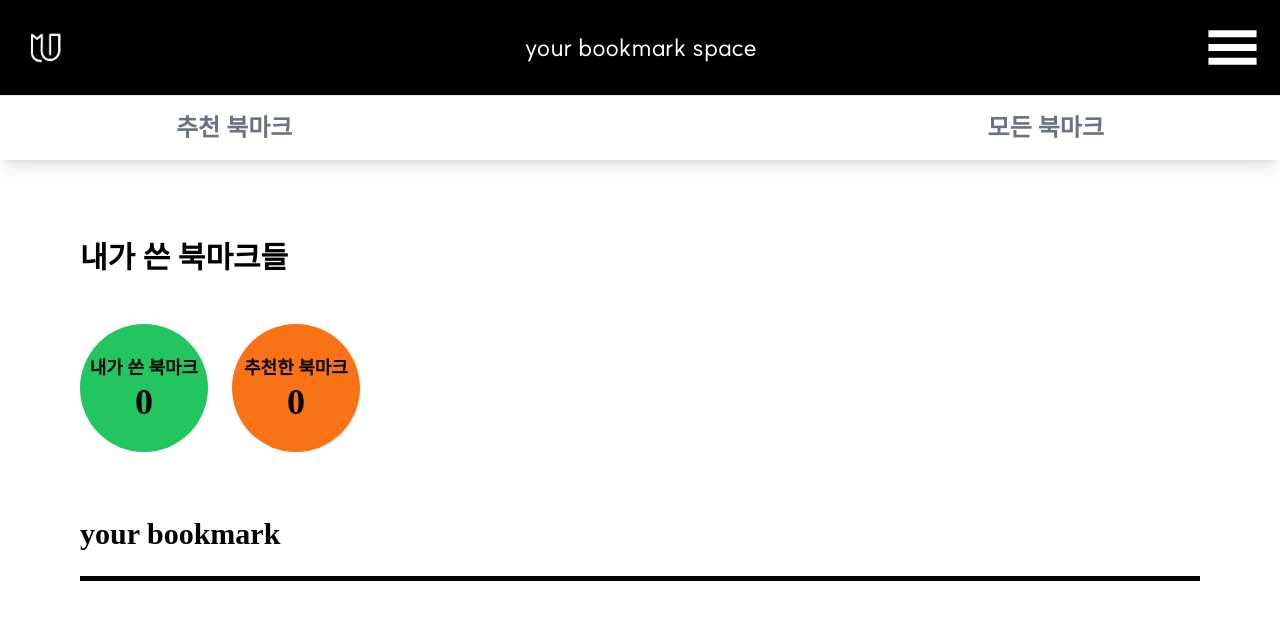
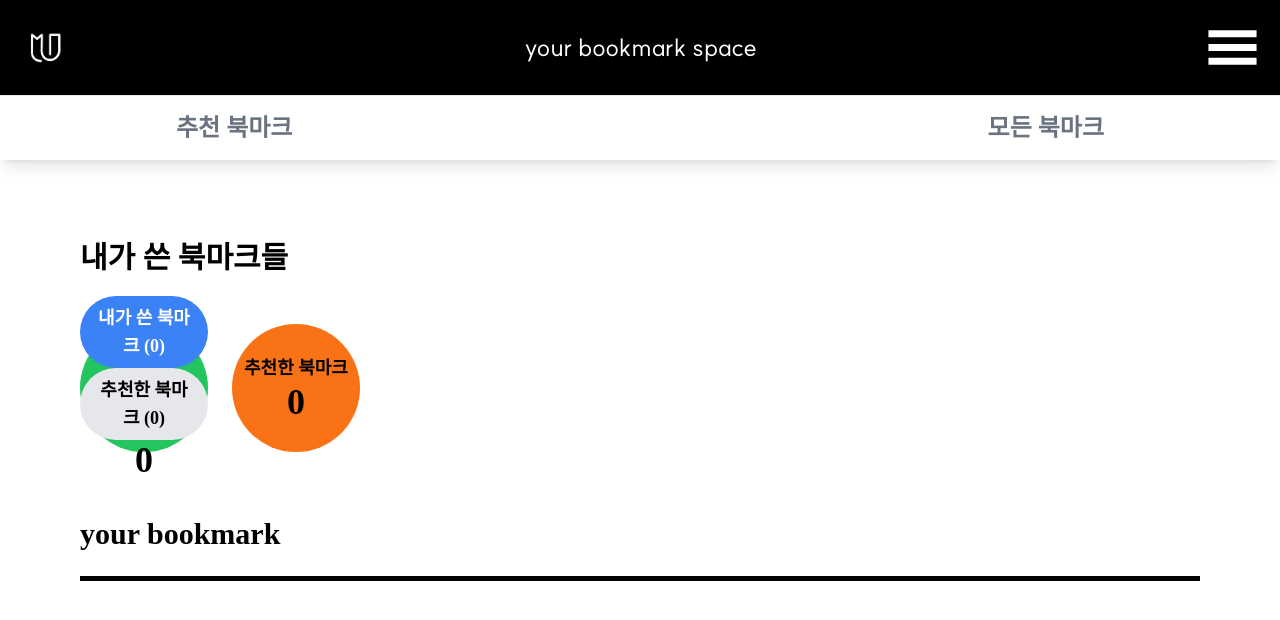
Before and after one commit to UMC-Umark/umark-FE, a React (Create React App) app: page /mybookmark in a window 1280 px wide. Shown: the top 620 px of the page. Built offline with nearby package versions, Linux system fonts and the light colour scheme; no server answers; a web font is replaced by a local one.

Commit message:
token수정

```diff
--- a/src/pages/MyBookmark.jsx
+++ b/src/pages/MyBookmark.jsx
@@ -12,8 +12,36 @@ export default function MyBookmark() {
   const [writtenCount, setWrittenCount] = useState(0)
 
   const [likedCount, setLikedCount] = useState(0)
+  const [displayType, setDisplayType] = useState('written')
   const accessToken = localStorage.getItem('accessToken')
   const memberId = localStorage.getItem('memberId')
+
+  const handleDisplayChange = (type) => {
+    setDisplayType(type)
+    fetchData(type)
+  }
+
+  const fetchData = async (type) => {
+    const headers = { Authorization: `Bearer ${accessToken}` }
+    let url =
+      type === 'written'
+        ? `/bookmarks/${memberId}/mywrite?page=1`
+        : `/bookmarks/mylike?page=1`
+
+    try {
+      const response = await axios.get(url, { headers })
+      setBookmarks(response.data.data.content)
+      // 다음은 예시입니다. 실제 응답 구조에 따라 조정하세요.
+      if (type === 'written') {
+        setWrittenCount(response.data.data.content.writtenCount)
+      } else {
+        setLikedCount(response.data.data.content.likedCount)
+      }
+    } catch (error) {
+      console.error(`Fetching ${type} bookmarks failed:`, error)
+    }
+  }
+
   const refreshAccessToken = async () => {
     try {
       const refreshToken = localStorage.getItem('refreshToken')
@@ -84,6 +112,46 @@ export default function MyBookmark() {
         console.error('Fetching writtenCount failed:', error)
       })
   }, [])
+  useEffect(() => {
+    const fetchData = async () => {
+      const currentAccessToken = localStorage.getItem('accessToken')
+      const headers = {
+        Authorization: `Bearer ${currentAccessToken}`,
+      }
+
+      try {
+        const response = await axios.get(`/bookmarks/mylike?page=1`, {
+          headers,
+        })
+        // API 응답에서 likedCount 추출
+        const likedCount = response.data.data.likedCount
+        // 상태 업데이트
+        setLikedCount(likedCount)
+        console.log(response.data)
+      } catch (error) {
+        console.error('Fetching likedCount failed:', error)
+        if (error.response && error.response.status === 401) {
+          const newAccessToken = await refreshAccessToken()
+          if (newAccessToken) {
+            const headers = {
+              Authorization: `Bearer ${newAccessToken}`,
+            }
+            const response = await axios.get(`/bookmarks/mylike?page=1`, {
+              headers,
+            })
+            // 재시도에서도 likedCount 추출 및 상태 업데이트
+            const likedCount = response.data.data.likedCount
+            setLikedCount(likedCount)
+            console.log(response.data)
+          } else {
+            console.log('error')
+          }
+        }
+      }
+    }
+
+    fetchData()
+  }, [])
   const navigate = useNavigate() // useNavigate 초기화
   // 컴포넌트가 마운트될 때 API 호출
   useEffect(() => {
@@ -120,7 +188,26 @@ export default function MyBookmark() {
           <div className="w-32 h-32 bg-green-500 rounded-full flex items-center justify-center text-black mr-4">
             <div className="text-center">
               <p className="text-black text-lg font-bold no-underline p-0">
-                내가 쓴 북마크
+                <button
+                  className={`px-4 py-2 rounded-full ${
+                    displayType === 'written'
+                      ? 'bg-blue-500 text-white'
+                      : 'bg-gray-200'
+                  } focus:outline-none`}
+                  onClick={() => handleDisplayChange('written')}
+                >
+                  내가 쓴 북마크 ({writtenCount})
+                </button>
+                <button
+                  className={`px-4 py-2 rounded-full ${
+                    displayType === 'liked'
+                      ? 'bg-blue-500 text-white'
+                      : 'bg-gray-200'
+                  } focus:outline-none`}
+                  onClick={() => handleDisplayChange('liked')}
+                >
+                  추천한 북마크 ({likedCount})
+                </button>
               </p>
               <p className="text-4xl font-bold">{writtenCount}</p>
             </div>
@@ -128,7 +215,12 @@ export default function MyBookmark() {
           <div className="w-32 h-32 bg-orange-500 rounded-full flex items-center justify-center ml-2 text-black">
             <div className="text-center">
               <p className="text-black text-lg font-bold no-underline p-0">
-                추천한 북마크
+                <button
+                  className="rounded-full underline-on-hover"
+                  onClick={() => handleDisplayChange('liked')}
+                >
+                  추천한 북마크
+                </button>
               </p>
               <p className="text-4xl font-bold">{likedCount}</p>
             </div>
```
Also changed, not shown: public/index.html (+6 -1 lines).
